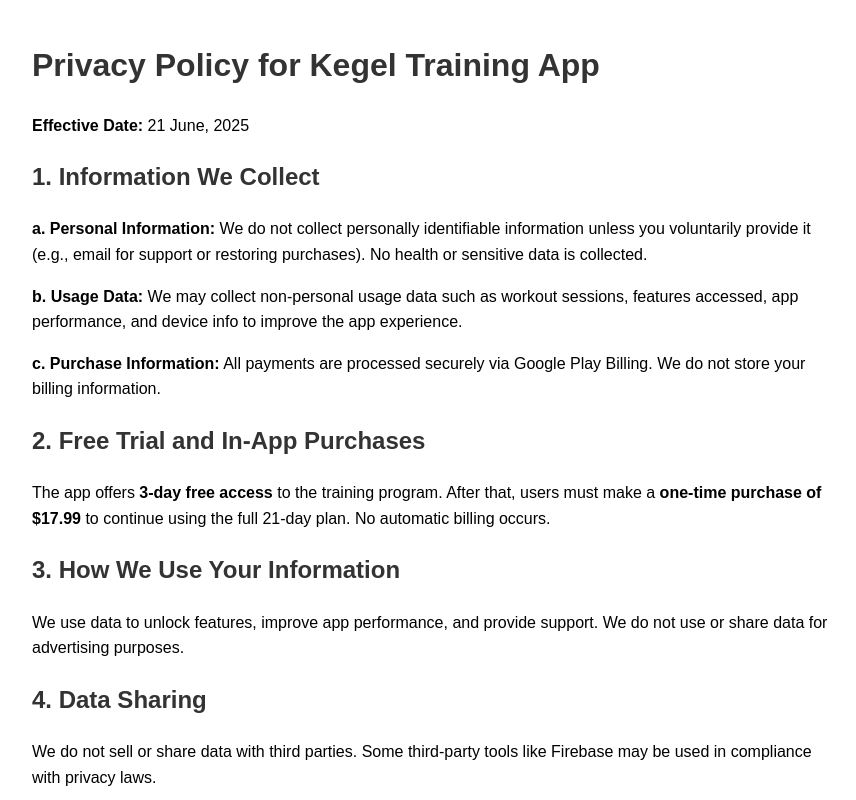
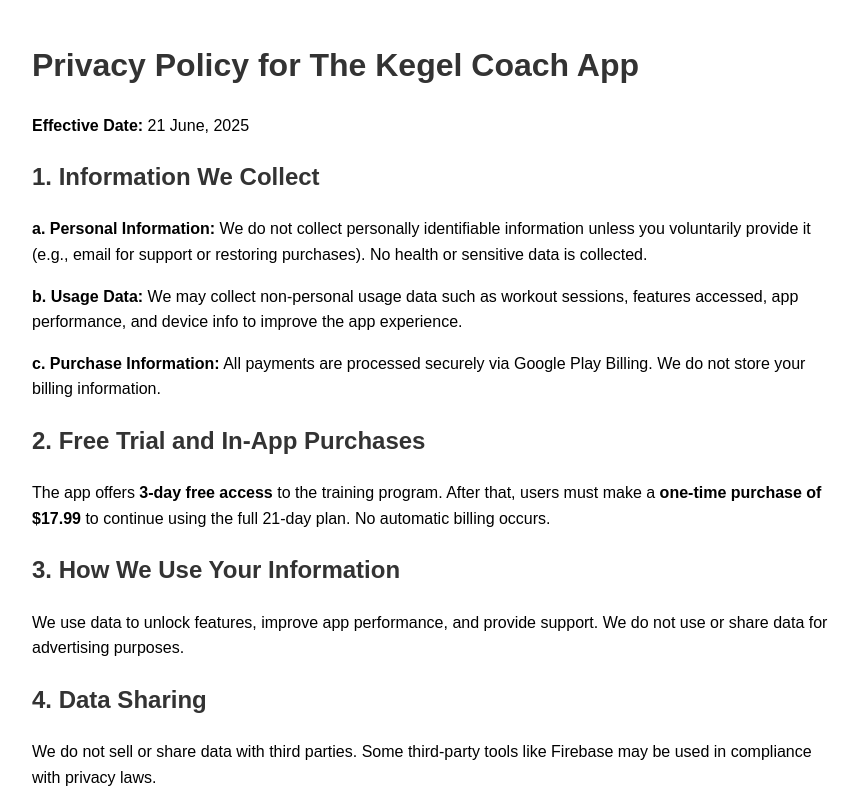
Before and after one commit to topsol-org/kegel-app-privacy-policy, a plain HTML site: page index.html in a window 1280 px wide. Shown: the top 800 px of the page, without its empty margins (208-1064 px from the left). Drawn offline with Linux system fonts and the light colour scheme.

Commit message:
Updated heading

```diff
--- a/index.html
+++ b/index.html
@@ -18,7 +18,7 @@
   </style>
 </head>
 <body>
-  <h1>Privacy Policy for Kegel Training App</h1>
+  <h1>Privacy Policy for The Kegel Coach App</h1>
   <p><strong>Effective Date:</strong> 21 June, 2025</p>
 
   <h2>1. Information We Collect</h2>
```
